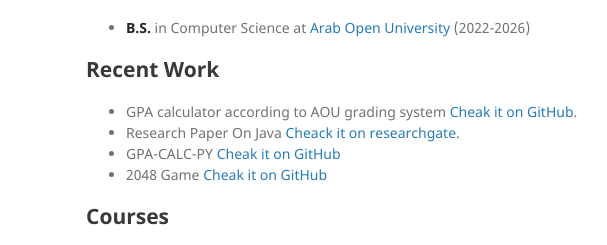
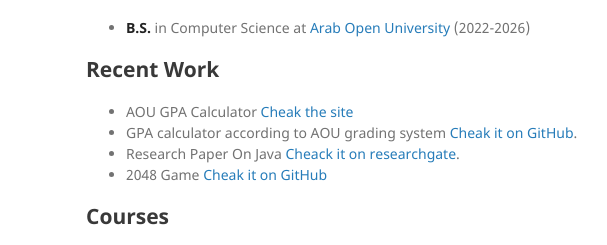
Before and after one commit to nuseirat/nuseirat.github.io, a plain HTML site: page index.html in a window 1280 px wide. Shown: the part 293-538 px from the top of the page, 484-1091 px from the left. Drawn offline with Linux system fonts and the light colour scheme.

Commit message:
Update index.html

```diff
--- a/index.html
+++ b/index.html
@@ -89,9 +89,9 @@
 
 <h2 id="selected-activities">Recent Work</h2>
 <ul>
+  <li>AOU GPA Calculator <a href="https://aougpa.github.io/">Cheak the site</a></li>
   <li>GPA calculator according to AOU grading system <a href="https://github.com/nuseirat/GPA-CALC-AOU">Cheak it on GitHub</a>.</li>
   <li>Research Paper On Java <a href="https://www.researchgate.net/publication/369901228_Utilizing_Java_Materials_at_Arab_Open_University_to_Enhance_Programming_Skills_using_Java">Cheack it on researchgate</a>.</li>
-  <li>GPA-CALC-PY <a href="https://github.com/nuseirat/GPA-CALC-PY">Cheak it on GitHub</a></li>
   <li>2048 Game <a href="https://github.com/nuseirat/2048.Game">Cheak it on GitHub</a></li>
 </ul>
 
```
